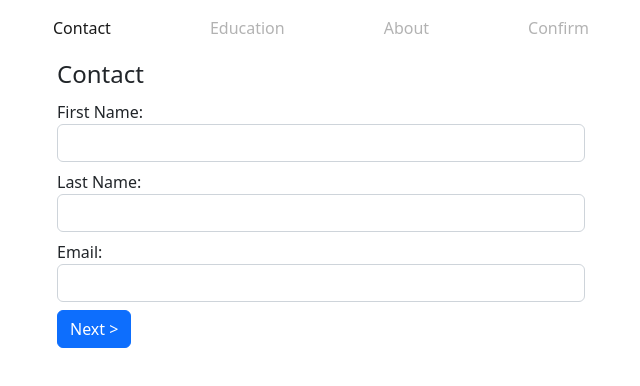
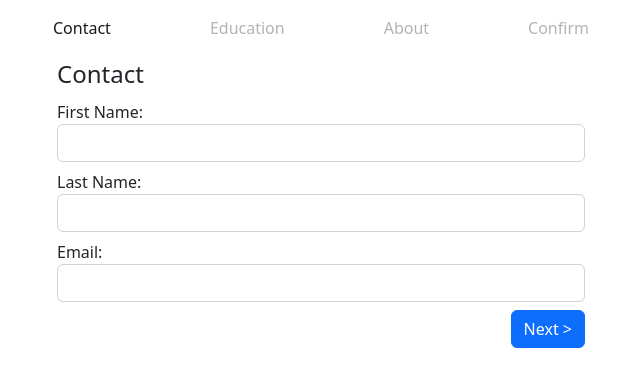
Before and after one commit to MarcinMG-web/Multi_Step_Form_React_Hook_Form, a React (Create React App) app: page / in a window 1280 px wide. Shown: the top 386 px of the page, without its empty margins (319-959 px from the left). Built offline with nearby package versions, Linux system fonts and the light colour scheme; no server answers.

Commit message:
fix position button

```diff
--- a/src/formPage/Contact/Contact.tsx
+++ b/src/formPage/Contact/Contact.tsx
@@ -69,7 +69,9 @@ export default function Contact(): JSX.Element {
         errors={errors.email}
       />
 
-      <Button position='right'>Next {'>'}</Button>
+      <div className='button-row'>
+        <Button position='right'>Next {'>'}</Button>
+      </div>
     </Form>
   );
 }
```
